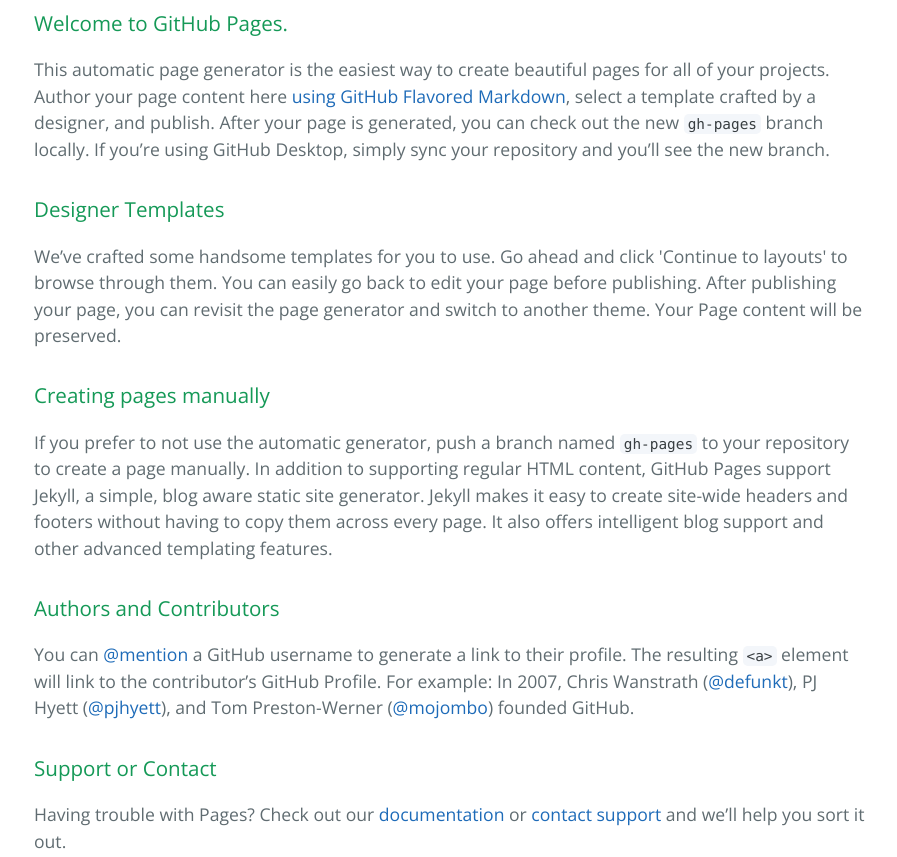
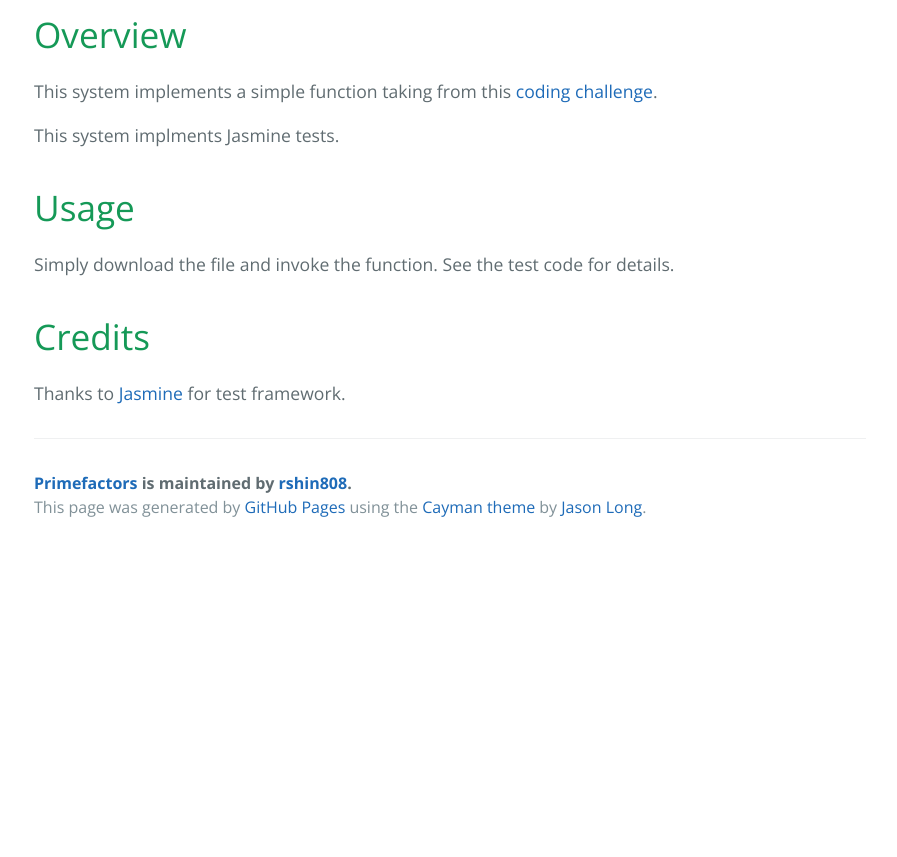
Before and after one commit to rshin808/primefactors, a plain HTML site: page index.html in a window 1280 px wide. Shown: the part 360-1217 px from the top of the page, without its empty margins (190-1087 px from the left). After the commit the page ends 911 px from the top, so only its background shows below. Drawn offline with nearby package versions, Linux system fonts and the light colour scheme.

```diff
--- a/index.html
+++ b/index.html
@@ -19,30 +19,22 @@
     </section>
 
     <section class="main-content">
-      <h3>
-<a id="welcome-to-github-pages" class="anchor" href="#welcome-to-github-pages" aria-hidden="true"><span class="octicon octicon-link"></span></a>Welcome to GitHub Pages.</h3>
+      <h1>
+<a id="overview" class="anchor" href="#overview" aria-hidden="true"><span class="octicon octicon-link"></span></a>Overview</h1>
 
-<p>This automatic page generator is the easiest way to create beautiful pages for all of your projects. Author your page content here <a href="https://guides.github.com/features/mastering-markdown/">using GitHub Flavored Markdown</a>, select a template crafted by a designer, and publish. After your page is generated, you can check out the new <code>gh-pages</code> branch locally. If you’re using GitHub Desktop, simply sync your repository and you’ll see the new branch.</p>
+<p>This system implements a simple function taking from this <a href="http://philipmjohnson.github.io/ics314f15/morea/testing/wod-test-prime-factors.html">coding challenge</a>.</p>
 
-<h3>
-<a id="designer-templates" class="anchor" href="#designer-templates" aria-hidden="true"><span class="octicon octicon-link"></span></a>Designer Templates</h3>
+<p>This system implments Jasmine tests.</p>
 
-<p>We’ve crafted some handsome templates for you to use. Go ahead and click 'Continue to layouts' to browse through them. You can easily go back to edit your page before publishing. After publishing your page, you can revisit the page generator and switch to another theme. Your Page content will be preserved.</p>
+<h1>
+<a id="usage" class="anchor" href="#usage" aria-hidden="true"><span class="octicon octicon-link"></span></a>Usage</h1>
 
-<h3>
-<a id="creating-pages-manually" class="anchor" href="#creating-pages-manually" aria-hidden="true"><span class="octicon octicon-link"></span></a>Creating pages manually</h3>
+<p>Simply download the file and invoke the function. See the test code for details.</p>
 
-<p>If you prefer to not use the automatic generator, push a branch named <code>gh-pages</code> to your repository to create a page manually. In addition to supporting regular HTML content, GitHub Pages support Jekyll, a simple, blog aware static site generator. Jekyll makes it easy to create site-wide headers and footers without having to copy them across every page. It also offers intelligent blog support and other advanced templating features.</p>
+<h1>
+<a id="credits" class="anchor" href="#credits" aria-hidden="true"><span class="octicon octicon-link"></span></a>Credits</h1>
 
-<h3>
-<a id="authors-and-contributors" class="anchor" href="#authors-and-contributors" aria-hidden="true"><span class="octicon octicon-link"></span></a>Authors and Contributors</h3>
-
-<p>You can <a href="https://github.com/blog/821" class="user-mention">@mention</a> a GitHub username to generate a link to their profile. The resulting <code>&lt;a&gt;</code> element will link to the contributor’s GitHub Profile. For example: In 2007, Chris Wanstrath (<a href="https://github.com/defunkt" class="user-mention">@defunkt</a>), PJ Hyett (<a href="https://github.com/pjhyett" class="user-mention">@pjhyett</a>), and Tom Preston-Werner (<a href="https://github.com/mojombo" class="user-mention">@mojombo</a>) founded GitHub.</p>
-
-<h3>
-<a id="support-or-contact" class="anchor" href="#support-or-contact" aria-hidden="true"><span class="octicon octicon-link"></span></a>Support or Contact</h3>
-
-<p>Having trouble with Pages? Check out our <a href="https://help.github.com/pages">documentation</a> or <a href="https://github.com/contact">contact support</a> and we’ll help you sort it out.</p>
+<p>Thanks to <a href="http://jasmine.github.io/">Jasmine</a> for test framework.</p>
 
       <footer class="site-footer">
         <span class="site-footer-owner"><a href="https://github.com/rshin808/primefactors">Primefactors</a> is maintained by <a href="https://github.com/rshin808">rshin808</a>.</span>
```
Also changed, not shown: params.json (+1 -1 lines).
